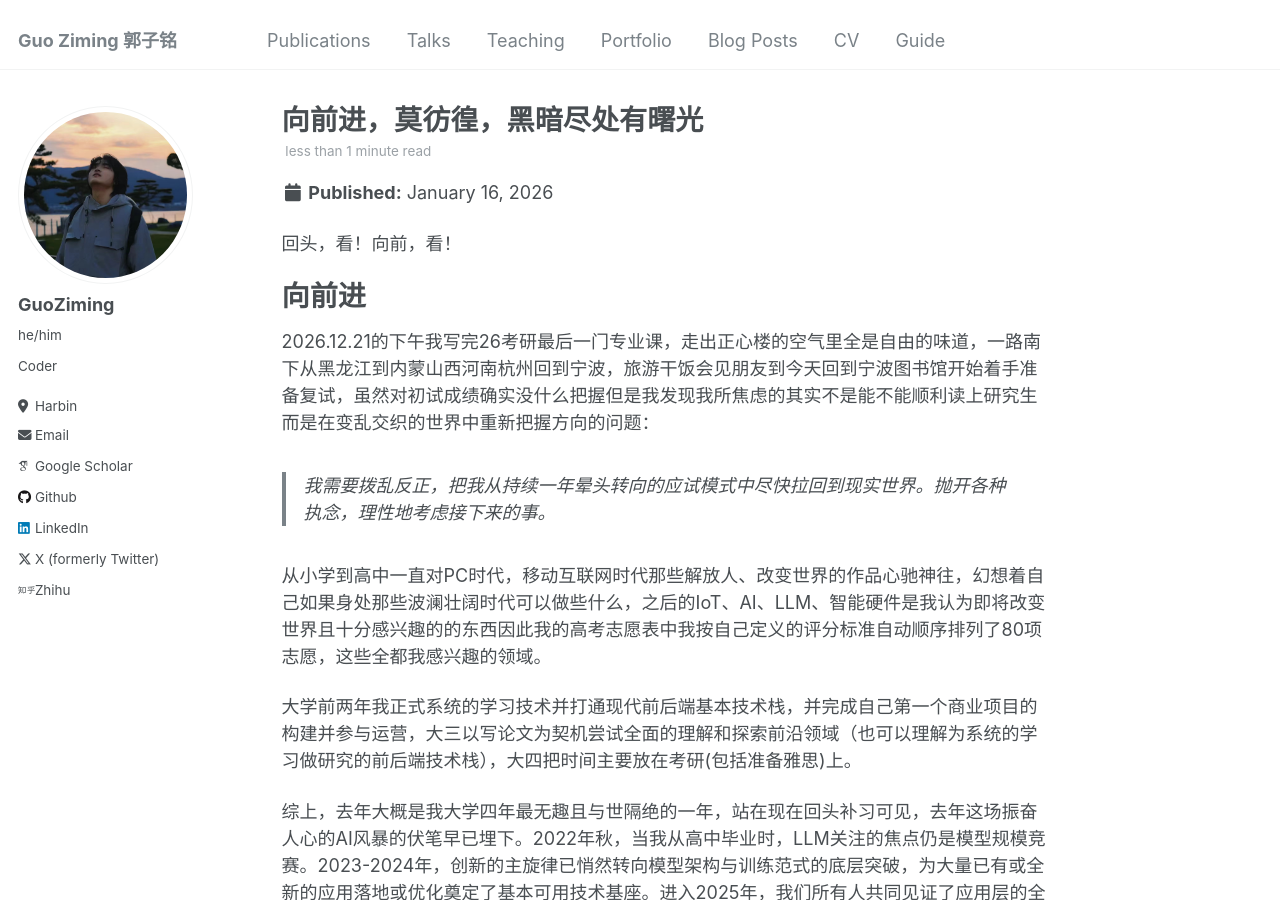
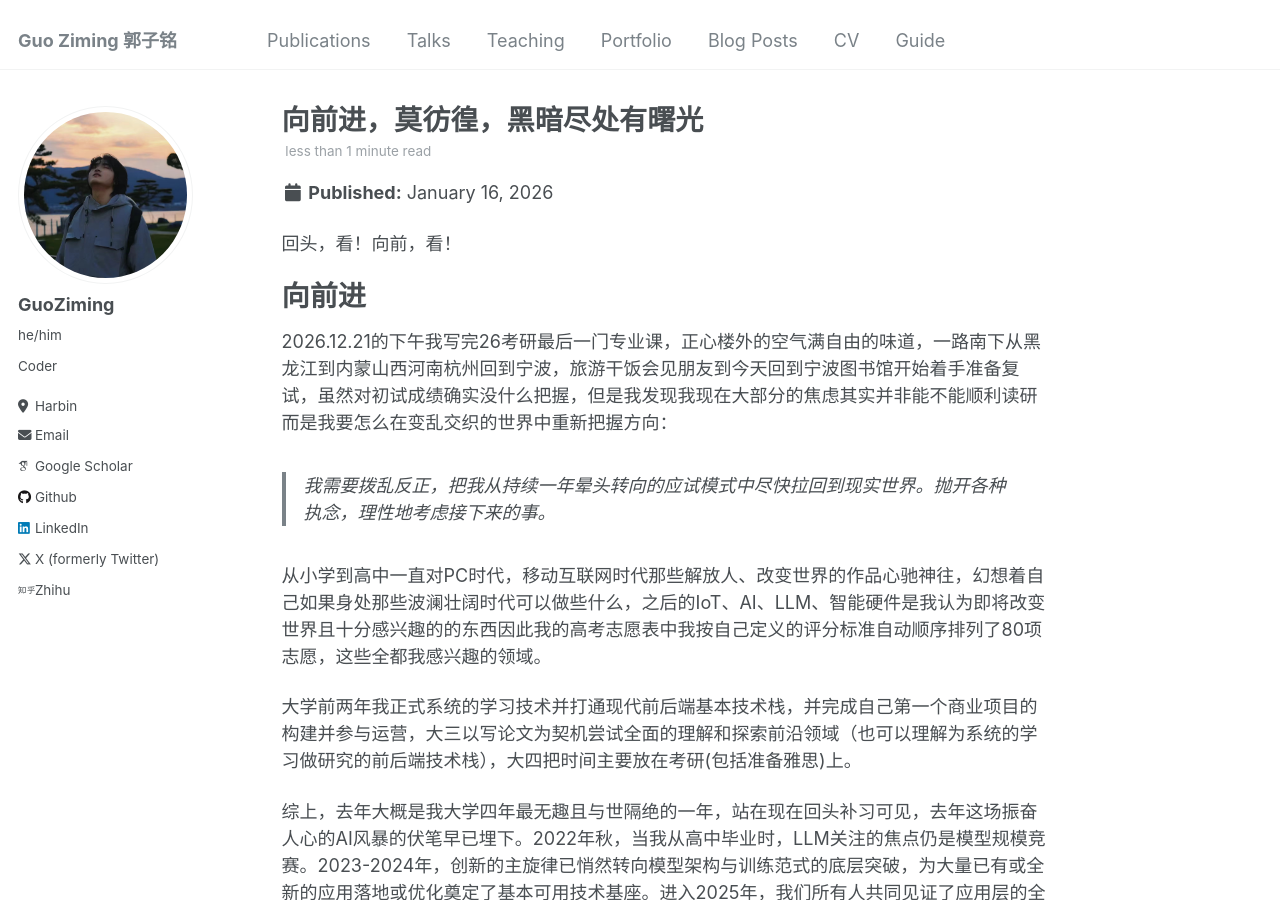
Before and after one commit to mcxiaoxiao/mcxiaoxiao.github.io, a Jekyll site: the page built from _posts/2026-01-16-前进.md, in a window 1280 px wide and 900 px high. Built offline with Jekyll 4.4.1, drawn with Linux system fonts in a browser that asks for light colours; some web fonts are replaced.

Commit message:
Update 2026-01-16-前进.md

```diff
--- a/_posts/2026-01-16-前进.md
+++ b/_posts/2026-01-16-前进.md
@@ -15,7 +15,7 @@ tags:
 向前进
 ======
 
-2026.12.21的下午我写完26考研最后一门专业课，走出正心楼的空气里全是自由的味道，一路南下从黑龙江到内蒙山西河南杭州回到宁波，旅游干饭会见朋友到今天回到宁波图书馆开始着手准备复试，虽然对初试成绩确实没什么把握但是我发现我所焦虑的其实不是能不能顺利读上研究生而是在变乱交织的世界中重新把握方向的问题：
+2026.12.21的下午我写完26考研最后一门专业课，正心楼外的空气满自由的味道，一路南下从黑龙江到内蒙山西河南杭州回到宁波，旅游干饭会见朋友到今天回到宁波图书馆开始着手准备复试，虽然对初试成绩确实没什么把握，但是我发现我现在大部分的焦虑其实并非能不能顺利读研而是我要怎么在变乱交织的世界中重新把握方向：
 
 > 我需要拨乱反正，把我从持续一年晕头转向的应试模式中尽快拉回到现实世界。抛开各种执念，理性地考虑接下来的事。
 
```
